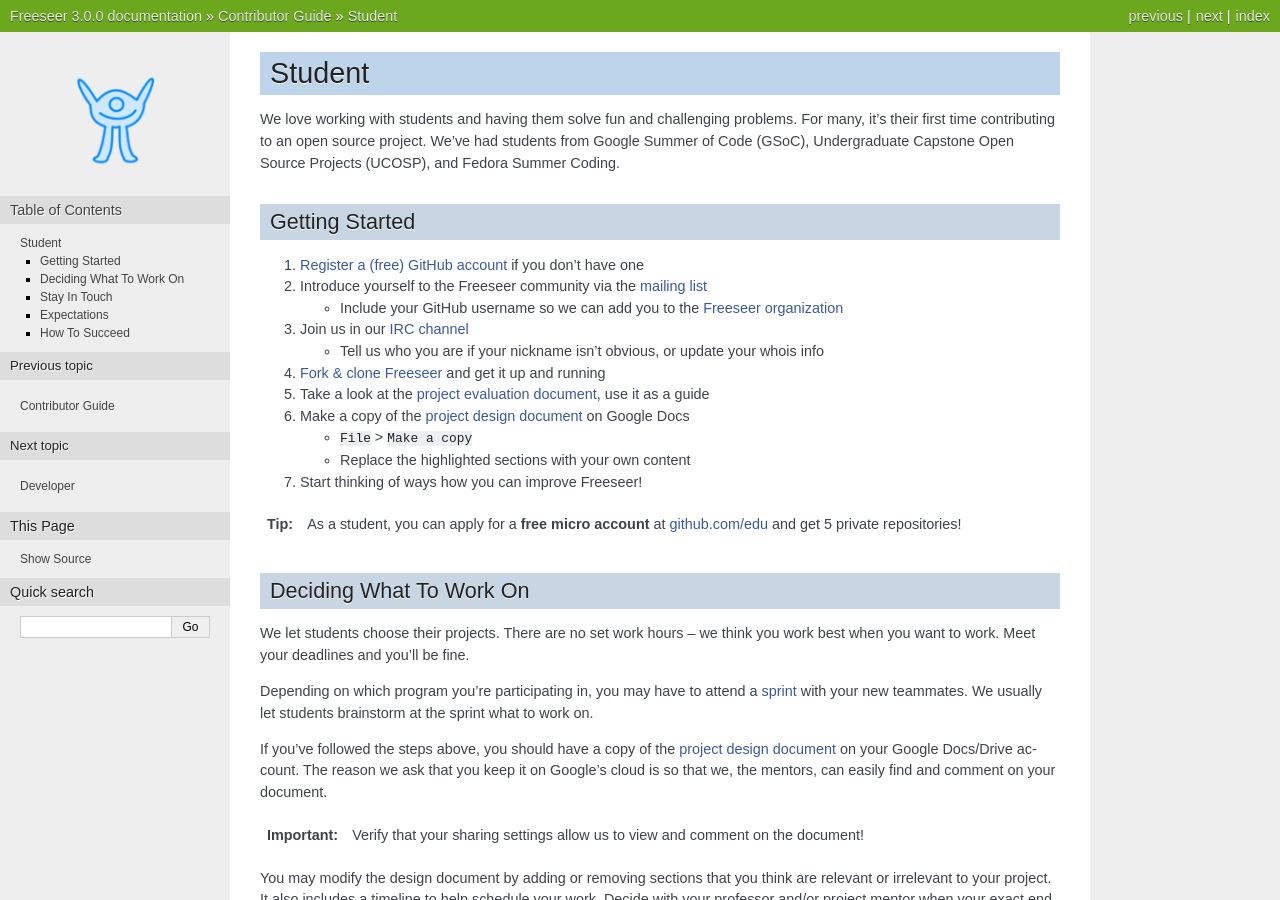
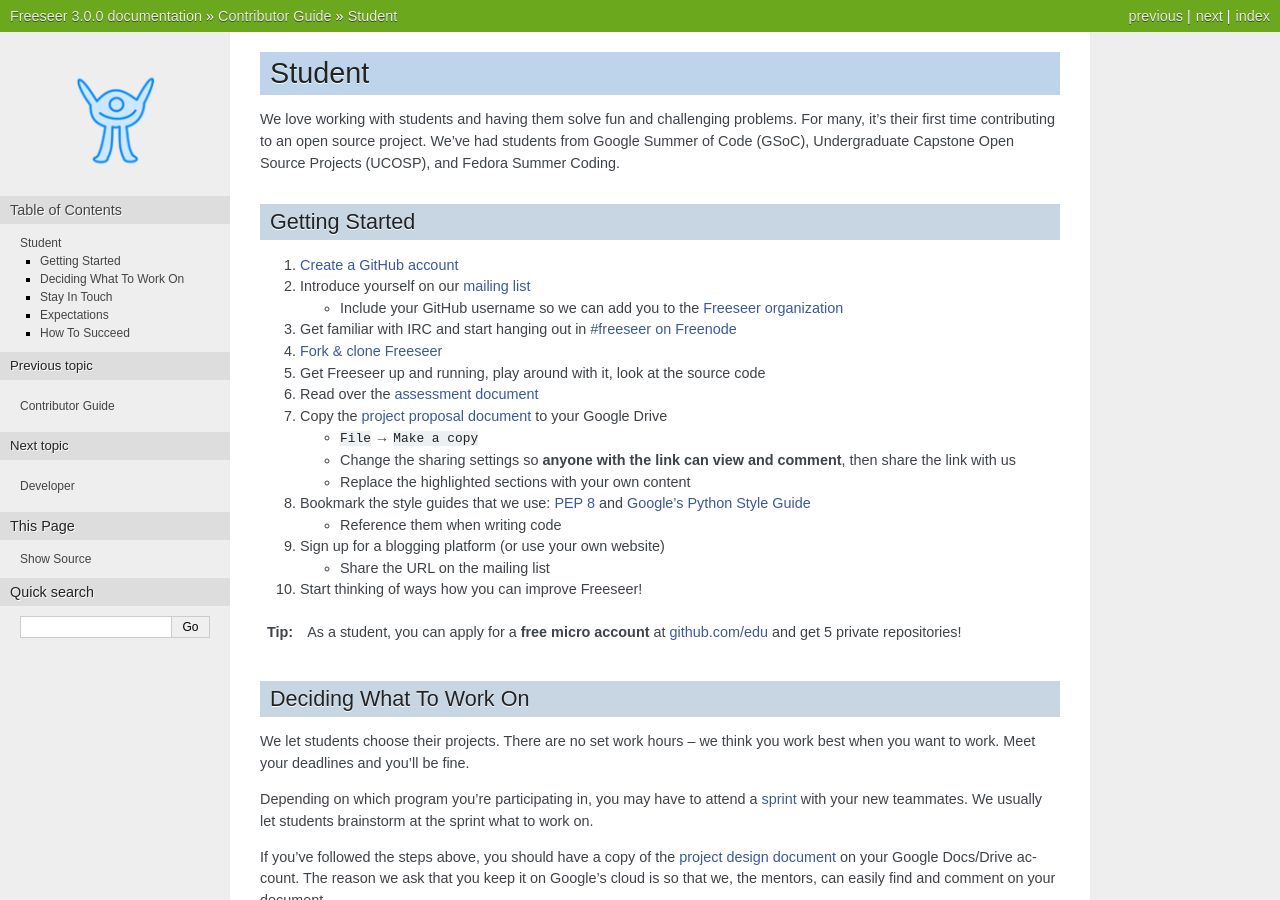
Before and after one commit to Freeseer/freeseer, a Sphinx documentation site: the page built from source/contribute/students.rst, in a window 1280 px wide and 900 px high. Built offline with Sphinx 7.4.7, drawn with Linux system fonts in a browser that asks for light colours.

Commit message:
Improve Student's "Getting Started" section
- Clearer steps

- Add missing steps

```diff
--- a/source/contribute/students.rst
+++ b/source/contribute/students.rst
@@ -8,25 +8,33 @@ Open Source Projects (UCOSP), and Fedora Summer Coding.
 
 Getting Started
 ---------------
-#. `Register a (free) GitHub account <https://github.com/>`_ if you don't have one
-#. Introduce yourself to the Freeseer community via the
-   :ref:`mailing list <mailing-list>`
+#. `Create a GitHub account <https://github.com/signup/free>`_
+#. Introduce yourself on our :ref:`mailing list <mailing-list>`
 
    - Include your GitHub username so we can add you to the `Freeseer organization
      <https://github.com/Freeseer?tab=members>`_
-#. Join us in our :ref:`IRC channel <irc>`
+#. Get familiar with IRC and start hanging out in :ref:`#freeseer on Freenode <irc>`
+#. :ref:`Fork & clone Freeseer <fork-freeseer>`
+#. Get Freeseer up and running, play around with it, look at the source code
+#. Read over the `assessment document
+   <https://docs.google.com/document/d/1p9DtTujpSMj_i5mXVfUGtzvJS02rwpf9RvSK65ayklo/edit>`_
+#. Copy the `project proposal document
+   <https://docs.google.com/document/d/1it9UJo91tDGB1Cf2Qyn3rAzXX8icxoBZI183eqjASUc/edit>`_
+   to your Google Drive
 
-   - Tell us who you are if your nickname isn't obvious, or update your whois info
-#. :ref:`Fork & clone Freeseer <fork-freeseer>` and get it up and running
-#. Take a look at the `project evaluation document
-   <https://docs.google.com/document/d/1p9DtTujpSMj_i5mXVfUGtzvJS02rwpf9RvSK65ayklo/edit>`_,
-   use it as a guide
-#. Make a copy of the `project design document
-   <https://docs.google.com/document/d/1it9UJo91tDGB1Cf2Qyn3rAzXX8icxoBZI183eqjASUc/edit>`_
-   on Google Docs
+   - ``File`` → ``Make a copy``
+   - Change the sharing settings so **anyone with the link can view and
+     comment**, then share the link with us
+   - Replace the highlighted sections with your own content
+#. Bookmark the style guides that we use:
+   `PEP 8 <http://www.python.org/dev/peps/pep-0008/>`_ and
+   `Google's Python Style Guide
+   <http://google-styleguide.googlecode.com/svn/trunk/pyguide.html>`_
 
-   - ``File`` > ``Make a copy``
-   - Replace the highlighted sections with your own content
+   - Reference them when writing code
+#. Sign up for a blogging platform (or use your own website)
+
+   - Share the URL on the mailing list
 #. Start thinking of ways how you can improve Freeseer!
 
 .. tip::
```
